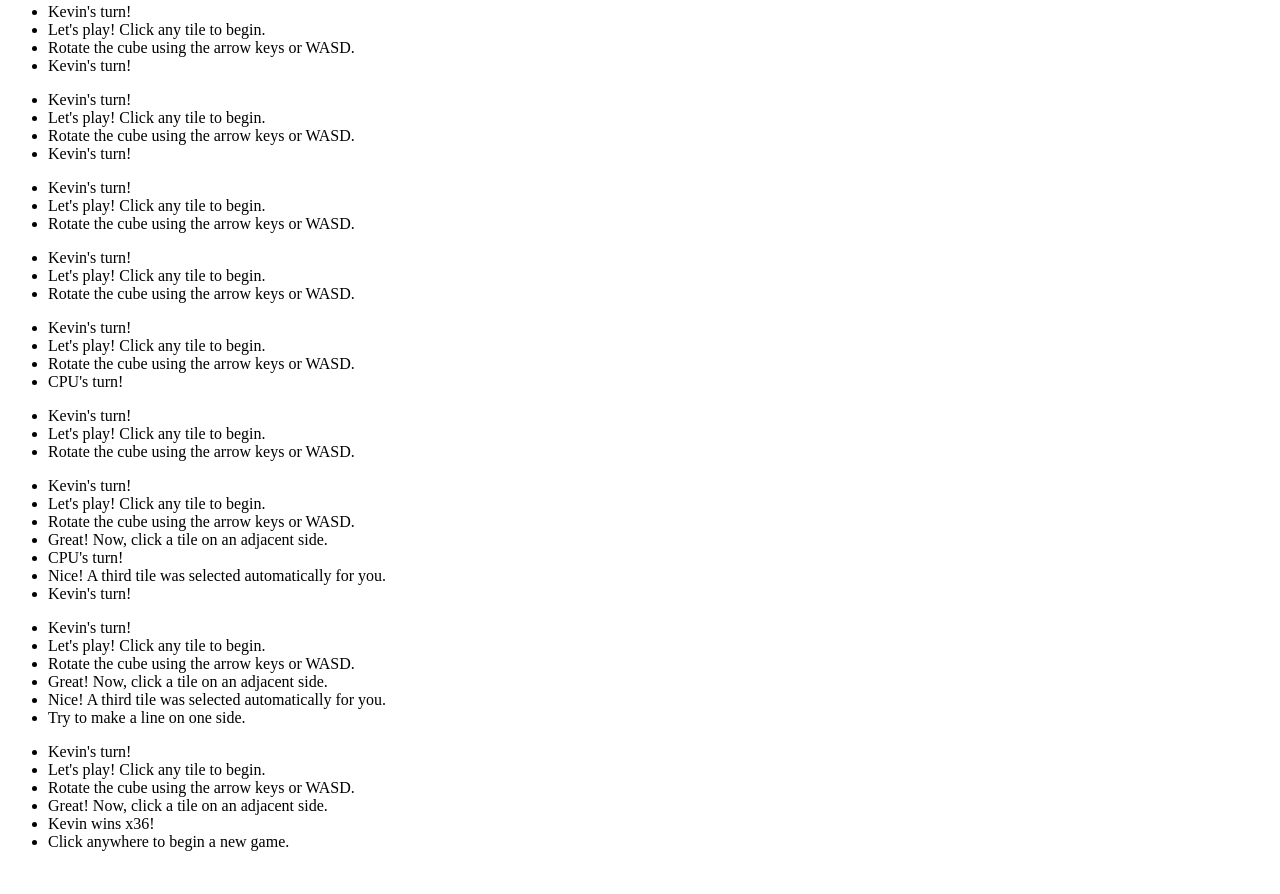
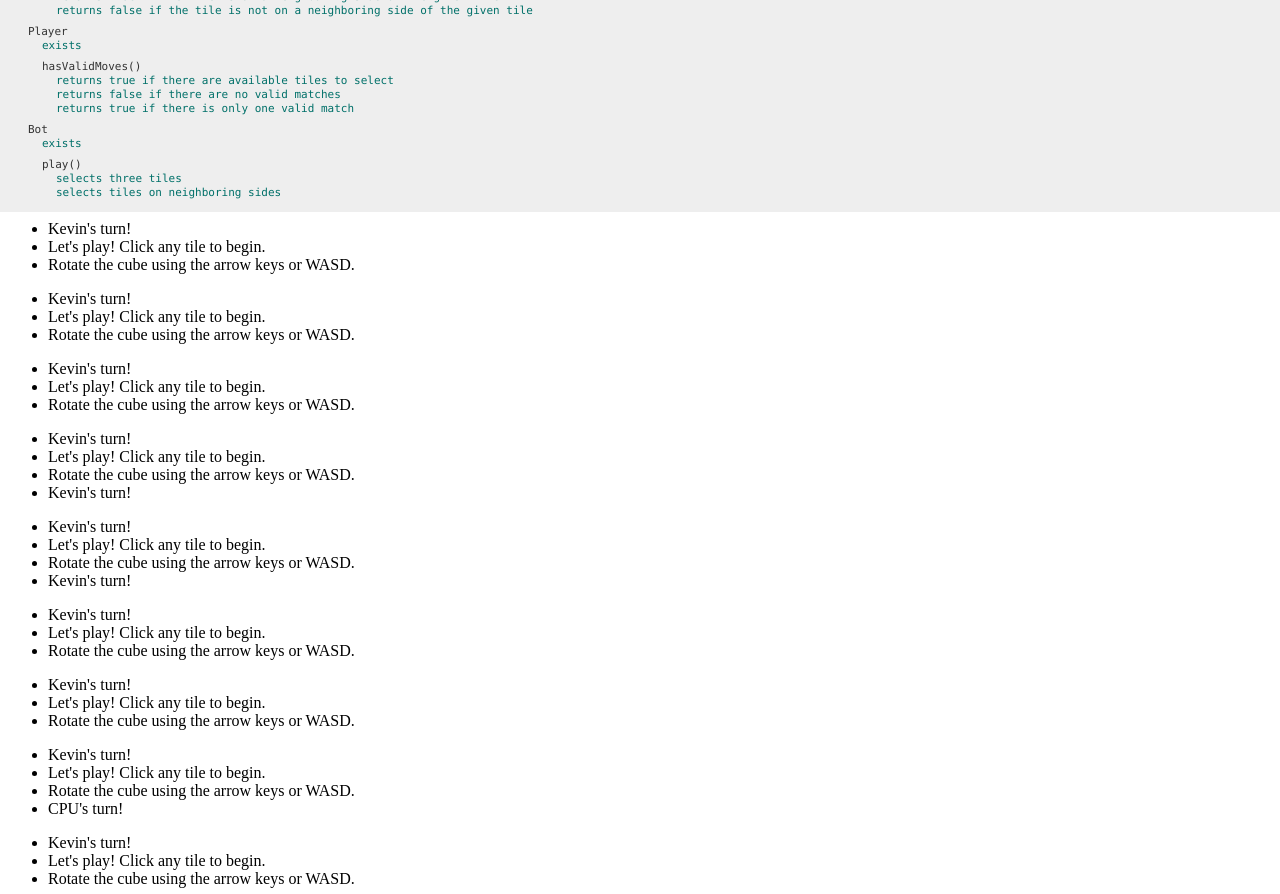
Before and after one commit to gvsboy/ghostcube, a website: page jasmine/SpecRunner.html in a window 1280 px wide. Shown: the part 1426-2320 px from the top of the page. Before the commit the page ends 2293 px from the top, so only its background shows below. Drawn offline with Linux system fonts and the light colour scheme; files that its build step writes are made by us from their sources.

Commit message:
TileSelector is in the hizzy

```diff
--- a/jasmine/spec/PlayerSpec.js
+++ b/jasmine/spec/PlayerSpec.js
@@ -11,13 +11,13 @@ describe('Player', function() {
     expect(Player).toBeDefined();
   });
 
-  describe('isStalemate()', function() {
+  describe('hasValidMoves()', function() {
 
-    it('returns false if there are available tiles to select', function() {
-      expect(this.player.isStalemate()).not.toBeTruthy();
+    it('returns true if there are available tiles to select', function() {
+      expect(this.player.hasValidMoves()).toBeTruthy();
     });
 
-    it('returns true if there are no valid matches', function() {
+    it('returns false if there are no valid matches', function() {
 
       var player = this.player,
           tiles = getAllTilesForSides(this.app.cube, 'top', 'bottom', 'left', 'right', 'front');
@@ -26,10 +26,10 @@ describe('Player', function() {
         player.claim(tile);
       });
 
-      expect(player.isStalemate()).toBeTruthy();
+      expect(player.hasValidMoves()).not.toBeTruthy();
     });
 
-    it('returns false if there is only one valid match', function() {
+    it('returns true if there is only one valid match', function() {
 
       var player = this.player,
           cube = this.app.cube,
@@ -43,7 +43,7 @@ describe('Player', function() {
       player.release(getTile(cube, 'top 4'));
       player.release(getTile(cube, 'right 4'));
 
-      expect(player.isStalemate()).not.toBeTruthy();
+      expect(player.hasValidMoves()).toBeTruthy();
     });
   });
 
--- /dev/null
+++ b/jasmine/spec/TileSelectorResultSpec.js
@@ -0,0 +1,75 @@
+describe('TileSelectorResult', function() {
+
+  it('exists', function() {
+    expect(TileSelectorResult).toBeDefined();
+  });
+
+  it('should be created with a static success method', function() {
+    var result = TileSelectorResult.success();
+    expect(result instanceof TileSelectorResult).toBeTruthy();
+    expect(result._success).toBeTruthy();
+  });
+
+  it('should be created with a static failure method', function() {
+    var result = TileSelectorResult.failure();
+    expect(result instanceof TileSelectorResult).toBeTruthy();
+    expect(result._success).not.toBeTruthy();
+  });
+
+  describe('success()', function() {
+
+    it('returns true if _success is true and no callback is provided', function() {
+      var result = TileSelectorResult.success();
+      expect(result.success()).toBeTruthy();
+    });
+
+    it('returns false if _success is false and no callback is provided', function() {
+      var result = TileSelectorResult.failure();
+      expect(result.success()).not.toBeTruthy();
+    });
+
+    it('returns itself if a callback was provided', function() {
+      var result = TileSelectorResult.success(),
+          callback = jasmine.createSpy();
+      expect(result.success(callback)).toBe(result);
+    });
+
+    it('invokes the callback with the stored data if _success is true', function() {
+      var data = {length: 3},
+          result = TileSelectorResult.success(data),
+          callback = jasmine.createSpy();
+      result.success(callback);
+      expect(callback).toHaveBeenCalledWith(data);
+    });
+
+  });
+
+  describe('failure()', function() {
+
+    it('returns true if _success is false and no callback is provided', function() {
+      var result = TileSelectorResult.failure();
+      expect(result.failure()).toBeTruthy();
+    });
+
+    it('returns false if _success is true and no callback is provided', function() {
+      var result = TileSelectorResult.success();
+      expect(result.failure()).not.toBeTruthy();
+    });
+
+    it('returns itself if a callback was provided', function() {
+      var result = TileSelectorResult.failure(),
+          callback = jasmine.createSpy();
+      expect(result.failure(callback)).toBe(result);
+    });
+
+    it('invokes the callback with the failure code if _success is false', function() {
+      var code = 'claimed',
+          result = TileSelectorResult.failure(code),
+          callback = jasmine.createSpy();
+      result.failure(callback);
+      expect(callback).toHaveBeenCalledWith(code);
+    });
+
+  });
+
+});
--- /dev/null
+++ b/jasmine/spec/TileSelectorSpec.js
@@ -0,0 +1,24 @@
+describe('TileSelector', function() {
+
+  beforeEach(function() {
+    this.app = new App('container');
+    this.app.cube.build();
+    this.app.initializeGame();
+    this.selector = new TileSelector(this.app.players[0]);
+  });
+
+  it('exists', function() {
+    expect(TileSelector).toBeDefined();
+  });
+
+  describe('validate()', function() {
+
+    it('returns a TileSelectorResult', function() {
+      var tile = getTile(this.app.cube, 'right 4'),
+          result = this.selector.validate(tile);
+      expect(result instanceof TileSelectorResult).toBeTruthy();
+    });
+
+  });
+
+});
--- a/src/js/bot.js
+++ b/src/js/bot.js
@@ -205,6 +205,27 @@ Bot.prototype = {
     }, this);
   },
 
+  /**
+   * A wrapper around selectTile that swallows SelecTileErrors to
+   * prevent the UI from reacting to them. Useful for programmatically
+   * determining moves.
+   * @param  {Tile} tile1 A tile to attempt.
+   * @param  {Tile} tile2 A second tile to attempt.
+   * @return {Boolean} Can the provided tiles be selected?
+   */
+  _tryTiles: function(tile1, tile2) {
+    try {
+      this.selectTile(tile1, tile2);
+      return true;
+    }
+    catch (e) {
+      if (!(e instanceof SelectTileError)) {
+        throw e;
+      }
+    }
+    return false;
+  },
+
   _selectTiles: function() {
 
     var tiles = _.union(this._triedTiles, arguments);
--- a/src/js/player.js
+++ b/src/js/player.js
@@ -166,78 +166,48 @@ Player.prototype = {
 
 
   /**
-   * THIS METHOD NEEDS WORK!!!!!!!!!!!!!
-   * !!!!!!!!!
-   * Checks to see if the game is in a stalemate state.
-   * @return {Boolean} Is the game a stalemate?
+   * Checks to see if the player has at least one valid move.
+   * @return {Boolean} Does a valid move exist?
    */
-  isStalemate: function() {
+  hasValidMoves: function() {
 
     /**
      * Given a starting tile, attempt to match two more: a secondary tile
      * and the attack tile.
-     * @param  {Tile} tile The starting tile to test.
+     * @param  {Tile} initial The starting tile to test.
      * @return {Boolean} Was a successful match made?
      */
-    var attempt = tile => {
+    var attempt = initial => {
 
-      var testTile;
+        // Loop through the tiles until two more selections are valid.
+        // If no matches are found, the attempt fails and returns false.
+        return _.some(tiles, function(tile) {
 
-      for (var t = 0, len = tiles.length; t < len; t++) {
-        testTile = tiles[t];
-        var attackTile = this.getAttackTile(tile, testTile);
-        if (attackTile && this._tryTiles(testTile, attackTile)) {
-          return true;
-        }
-      }
-      return false;
-    },
+          // Get the attack tile from the initial and tile intersection.
+          var attackTile = this.getAttackTile(initial, tile);
 
-    // An array of all the available tiles for this player.
-    tiles = this._cubeCache._cube.getAvailableTiles();
+          // If the attack tile and loop tile are valid, we're good!
+          return attackTile && selector.validate(tile, attackTile).success();
+        }, this);
+      },
+
+      // An array of all the available tiles for this player.
+      tiles = this._cubeCache._cube.getAvailableTiles(),
+
+      // A fresh TileSelector for making this discovery.
+      selector = new TileSelector(this);
 
     // Run through all the tiles and try to find a match.
-    for (var e = 0, len = tiles.length; e < len; e++) {
+    // If no match is found, false is returned.
+    return _.some(tiles, function(tile) {
 
-      // Reset _selectedTiles for a new starting point.
-      this._selectedTiles = [];
+      // Reset the selector for a new starting point.
+      selector.reset();
 
-      // If the new tile is valid, attempt to find two more.
-      if (this._tryTiles(tiles[e])) {
-
-        // If a successful selection attempt was made, reset the
-        // _selectedTiles array and return false (not a stalemate).
-        if (attempt(tiles[e])) {
-          this._selectedTiles = [];
-          return false;
-        }
-      }
-    }
-
-    // If all the tiles were looped over and we made it this far,
-    // the game is a stalemate.
-    return true;
-  },
-
-  /**
-   * A wrapper around selectTile that swallows SelecTileErrors to
-   * prevent the UI from reacting to them. Useful for programmatically
-   * determining moves.
-   * @param  {Tile} tile1 A tile to attempt.
-   * @param  {Tile} tile2 A second tile to attempt.
-   * @return {Boolean} Can the provided tiles be selected?
-   */
-  _tryTiles: function(tile1, tile2) {
-    try {
-      this.selectTile(tile1, tile2);
-      return true;
-    }
-    catch (e) {
-      if (!(e instanceof SelectTileError)) {
-        throw e;
-      }
-    }
-    return false;
+      // If the new tile is valid and the attempt to find two more succeeds,
+      // there is at least one valid move and true will be returned.
+      return selector.validate(tile).success() && attempt(tile);
+    });
   },
 
   _createAttackData: function(tile) {
--- a/src/js/TileSelector.js
+++ b/src/js/selection/TileSelector.js
@@ -19,12 +19,12 @@ class TileSelector {
 
     // If a tile wasn't passed, exit immediately.
     if (!tile) {
-      return Promise.reject();
+      return TileSelectorResult.failure();
     }
 
     // If the tile is already claimed, get outta dodge.
     if (tile.claimedBy) {
-      return Promise.reject(TileSelector.REJECT_CLAIMED);
+      return TileSelectorResult.failure(TileSelectorResult.FAILURE_CLAIMED);
     }
 
     // If an initial tile exists, run some tests.
@@ -32,20 +32,20 @@ class TileSelector {
 
       // If the initial tile is selected, deselected it and bail out.
       if (tile === initial) {
-        return Promise.resolve(
-          this.deselect(tile)
+        return TileSelectorResult.success(
+          this._deselect(tile)
         );
       }
 
       // If the new selected tile is on the same side as the
       // initial tile, deselect the initial tile.
       if (tile.side === initial.side) {
-        resolveData = this.deselect(initial);
+        resolveData = this._deselect(initial);
       }
 
       // Else, if the side selected is not a neighbor, bail out.
       else if (!initial.isNeighboringSide(tile)) {
-        return Promise.reject(TileSelector.REJECT_NOT_NEIGHBOR);
+        return TileSelectorResult.failure(TileSelectorResult.FAILURE_NOT_NEIGHBOR);
       }
     }
 
@@ -55,25 +55,25 @@ class TileSelector {
       // If the attack tile is valid, that means both tiles can be selected
       // and everything can be claimed. Exit true as we're done selecting tiles.
       if (this._player.canAttack(attackTile)) {
-        return Promise.resolve(
+        return TileSelectorResult.success(
           _.merge(resolveData, this._select(tile, attackTile))
         );
       }
       else {
-        return Promise.reject(TileSelector.REJECT_CANNOT_ATTACK);
+        return TileSelectorResult.failure(TileSelectorResult.FAILURE_CANNOT_ATTACK);
       }
     }
 
     // Otherwise, the initial tile must have been selected. Pass the resolve data
     // along in case a tile was deselected first (as in the side === side case).
     else {
-      return Promise.resolve(
+      return TileSelectorResult.success(
         _.merge(resolveData, this._select(tile))
       );
     }
 
     // We'll probably never make it this far but let's return a promise just in case.
-    return Promise.reject();
+    return TileSelectorResult.failure();
   }
 
   _select() {
@@ -100,8 +100,3 @@ class TileSelector {
   }
 
 }
-
-TileSelector.REJECT_CLAIMED = 'claimed';
-TileSelector.REJECT_NOT_NEIGHBOR = 'notNeighbor';
-TileSelector.REJECT_CANNOT_ATTACK = 'cannotAttack';
-TileSelector.RESOLVE_DESELECT = 'deselect';
--- /dev/null
+++ b/src/js/selection/TileSelectorResult.js
@@ -0,0 +1,69 @@
+/**
+ * Used in TileSelector, the TileSelectorResult object provides an
+ * easy to use API for interacting with validate calls.
+ * In general, these objects should be created with the static methods.
+ *
+ * Common use cases with TileSelector:
+ *
+ * var selector = new TileSelector(player);
+ *
+ * 1.
+ * selector.validate(tile).success() -> Returns a boolean
+ *
+ * 2.
+ * selector
+ *   .validate(tile)
+ *   .success(function(data) {
+ *     // Do something with success data.
+ *   })
+ *   .failure(function(code) {
+ *     // React to error code.
+ *   });
+ */
+class TileSelectorResult {
+
+  /**
+   * Constructor method. Sets properties intended to be private.
+   * @param  {Boolean} success Is the result successful?
+   * @param  {String|Object} data A payload describing the result.
+   *                              Strings for failure codes and objects for result metadata.
+   * @constructor
+   */
+  constructor(success, data) {
+    this._success = success;
+    this._data = data;
+  }
+
+  success(callback) {
+    if (!callback) {
+      return this._success;
+    }
+    if (this._success) {
+      callback(this._data);
+    }
+    return this;
+  }
+
+  failure(callback) {
+    if (!callback) {
+      return !this._success;
+    }
+    if (!this._success) {
+      callback(this._data);
+    }
+    return this;
+  }
+
+  static success(data) {
+    return new TileSelectorResult(true, data);
+  }
+
+  static failure(code) {
+    return new TileSelectorResult(false, code);
+  }
+
+}
+
+TileSelector.FAILURE_CLAIMED = 'claimed';
+TileSelector.FAILURE_NOT_NEIGHBOR = 'notNeighbor';
+TileSelector.FAILURE_CANNOT_ATTACK = 'cannotAttack';
```
Also changed, not shown: jasmine/SpecRunner.html (+2 -0 lines), dist/js/main.js, src/js/selection/CubeCache.js (renamed from src/js/cubecache.js), 1 other file.
